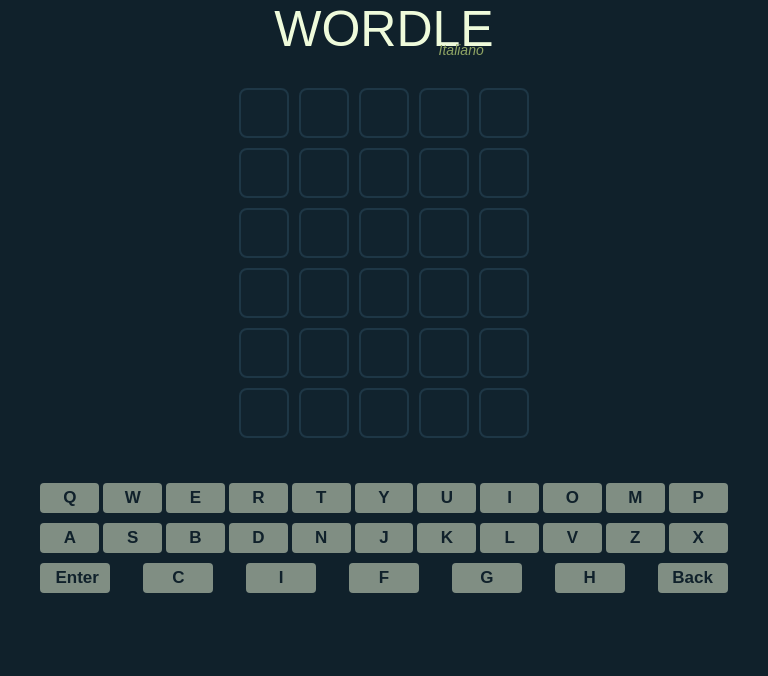
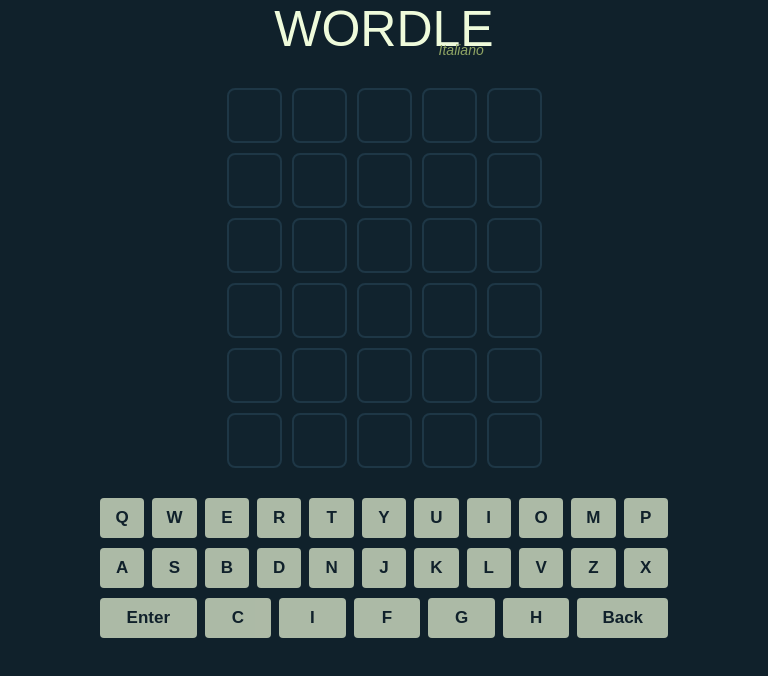
Before and after one commit to Andrea-Difino/Wordle, a Vue app: page / in a window 768 px wide. Shown: the top 676 px of the page. Built offline with nearby package versions, Linux system fonts and the light colour scheme; a web font is replaced by a local one.

Commit message:
fixed responsive layout

```diff
--- a/src/App.vue
+++ b/src/App.vue
@@ -1,7 +1,7 @@
 <script setup>
 import { onMounted, watch, ref } from 'vue';
 import WelcomeItem from './components/Header.vue';
-
+import WinItem from './components/winComponent.vue';
 
 let activeInputs = [];
 let rows = [];
@@ -88,8 +88,14 @@
   }
 
   if (userWord === secretWord) {
-    userWin();
+    setTimeout(() => {
+      userWin();
+    }, 2100);
   }
+}
+
+async function userWin(){
+  win.value = true;
 }
 
 async function changeActiveInputs(){
@@ -125,8 +131,8 @@
     if (input.value === '') {
       input.value = letter.toUpperCase();
 
-      input.classList.remove('pop'); // resetta in caso di inserimento rapido
-      void input.offsetWidth;         // forza il reflow (trucco per riattivare l'animazione)
+      input.classList.remove('pop');
+      void input.offsetWidth;
       input.classList.add('pop');
 
       if (input.nextElementSibling) input.nextElementSibling.focus();
@@ -200,6 +206,8 @@
   <header>
     <WelcomeItem align="center"/>
   </header>
+
+  <WinItem v-if="win" :parola="secretWord"/>
 
   <main>
         <div class="rows-container">
@@ -290,7 +298,7 @@
 </template>
 
 <style scoped>
-    @media (max-width: 1200px) {
+    @media (max-width: 564px) {
       input[type="text"]{
           color: var(--light-color);
           width: 50px;
@@ -318,7 +326,7 @@
       }
 
       .keyboard{
-          width: 90%;
+          width: 95%;
           height: 200px;
           display: flex;
           flex-direction: column;
@@ -336,6 +344,53 @@
         align-self: center;
         justify-self: center;
       }
+    }
 
+    @media (min-width: 564px) and (max-width: 1200px) {
+      input[type="text"]{
+          color: var(--light-color);
+          width: 55px;
+          height: 55px;
+          border-radius: 8px;
+          margin: 0 5px;
+          font-size: 35px;
+          line-height: 60px;
+          text-align: center;
+          text-transform: uppercase;
+          background-color: var(--cells-color);
+          border: 2px solid var(--lightgray-color);
+          caret-color: transparent;
+          pointer-events: none;
+      }
+
+      .key{
+        flex: 1 1 0;
+        max-width: 110px;
+        height: 40px;
+        margin: 0px 4px;
+        border-radius: 4px;
+        border: none;
+        font-size: 17px;
+      }
+
+      .keyboard{
+          width: 75%;
+          height: 200px;
+          display: flex;
+          flex-direction: column;
+          justify-content: center;
+          text-align: center;
+          align-items: center;
+          margin: auto;
+          gap: 10px;
+      }
+
+      .keyboard-row {
+        display: flex;
+        width: 100%;
+        justify-content: space-between;
+        align-self: center;
+        justify-self: center;
+      }
     }
 </style>
--- a/src/assets/main.css
+++ b/src/assets/main.css
@@ -26,6 +26,7 @@
   flex-direction: column;
   justify-content: center;
   height: 100%;
+  overflow: hidden;
 }
 
 html{
@@ -156,7 +157,7 @@
   font-size: 18px;
   outline: none;
   border: none;
-  opacity: 0.5;
+  opacity: 0.7;
 }
 
 .key:hover{
--- /dev/null
+++ b/src/components/winComponent.vue
@@ -0,0 +1,59 @@
+<script setup>
+defineProps({
+    parola: String
+})
+
+function refreshPage() {
+  window.location.reload()
+}
+</script>
+
+<template>
+    <div id="win-box">
+        <h2>HAI VINTO!</h2>
+        <span>La parola era <span>{{ parola }}</span></span>
+        <button v-on:click="refreshPage">GIOCA ANCORA</button>
+    </div>
+</template>
+
+<style scoped>
+    #win-box{
+        display: flex;
+        flex-direction: column;
+        gap: 10px;
+        width: 250px;
+        height: fit-content;
+        padding: 40px;
+        text-align: center;
+        position: absolute;
+        left: 50%;
+        top: 50%;
+        transform: translate(-50%, -100%);
+        background-color: #0a151b;
+        z-index: 100;
+        border-radius: 20px;
+        filter: blur(1.5);
+    }
+
+    #win-box span{
+        display: block;
+    }
+
+    #win-box span span{
+        color: #8fa464;
+    }
+
+    #win-box button{
+        border-radius: 10px;
+        outline: none;
+        border: 1.5px solid white;
+        padding: 5px;
+        height: 30px;
+        width: 75%;
+        background-color: transparent;
+        margin: auto;
+        cursor: pointer;
+    }
+
+
+</style>
```
